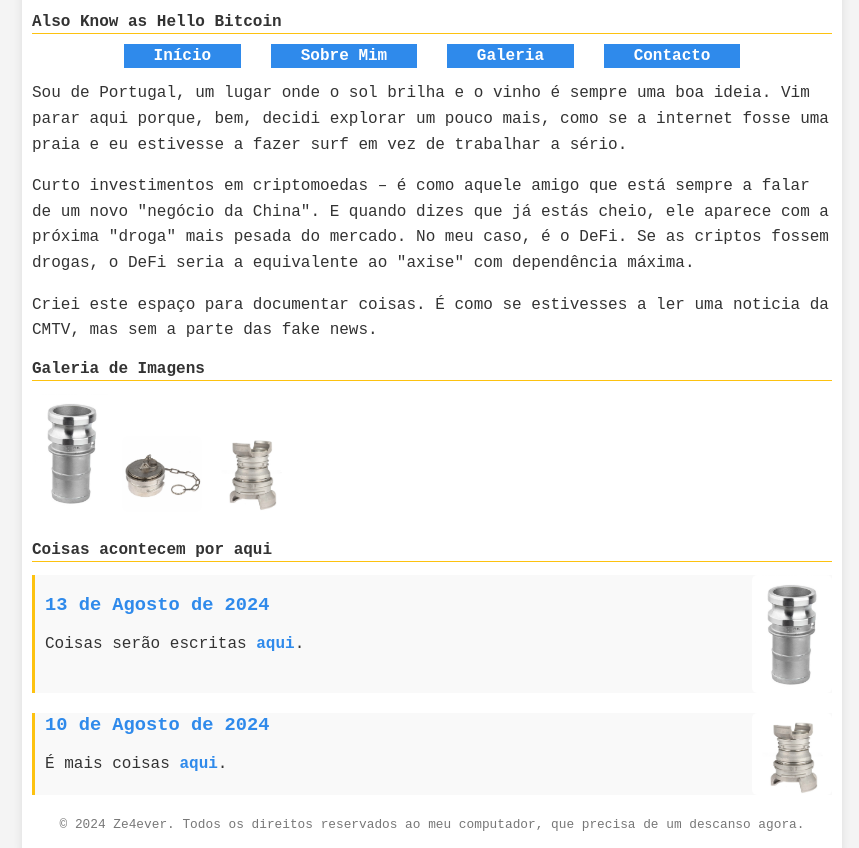
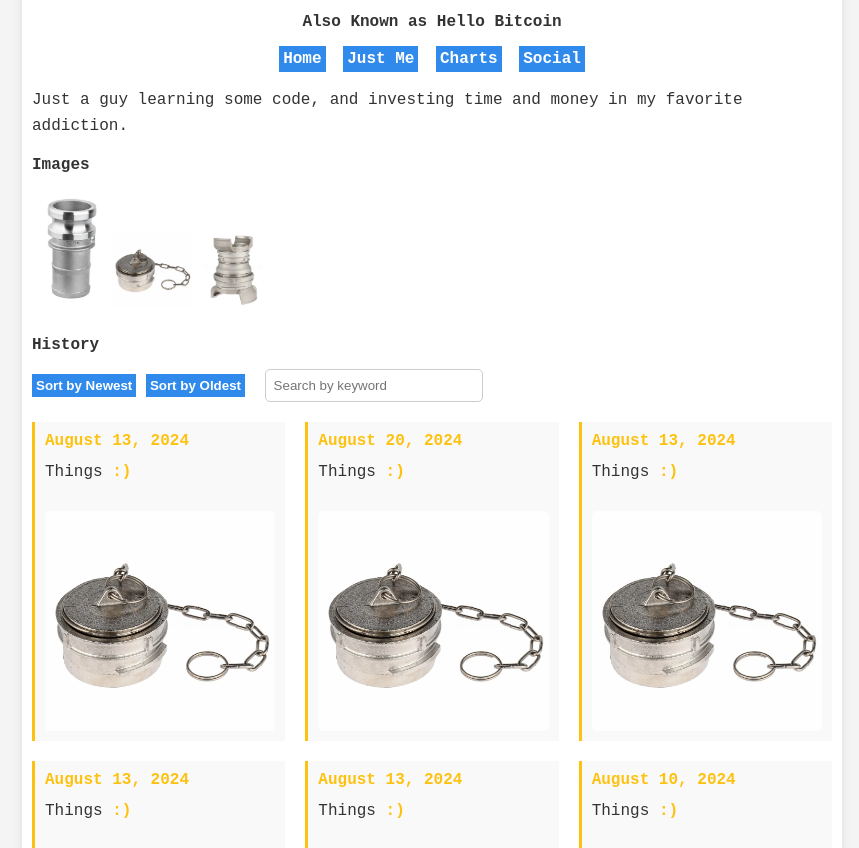
Before and after one commit to Ze4ever/ze4ever, a plain HTML site: page index.html in a window 1280 px wide. Shown: the part 56-904 px from the top of the page, without its empty margins (208-1067 px from the left). Drawn offline with Linux system fonts and the light colour scheme.

Commit message:
Add files via upload

```diff
--- a/index.html
+++ b/index.html
@@ -4,143 +4,93 @@
     <meta charset="UTF-8">
     <meta name="viewport" content="width=device-width, initial-scale=1.0">
     <title>Ze4ever</title>
-    <style>
-        body {
-            font-family: 'Courier New', Courier, monospace;
-            margin: 0;
-            padding: 0;
-            background-color: #f4f4f4;
-            color: #333;
-        }
-        .container {
-            max-width: 800px;
-            margin: 0 auto;
-            padding: 10px;
-            background-color: #fff;
-            border-radius: 8px;
-            box-shadow: 0 0 10px rgba(0, 0, 0, 0.1);
-        }
-        header {
-            text-align: center;
-            margin-bottom: 0px;
-        }
-        h1 {
-            color: #fdc210;
-            font-size: 1.5em;
-            text-align: center;
-        }
-        h2 {
-            color: #333;
-            font-size: 1em;
-            border-bottom: 1px solid #fdc210; /* Substituí 'dashed' por 'solid' */
-            padding-bottom: 2px;
-            text-align: left;
-        }
-        p {
-            line-height: 1.6;
-            margin-bottom: 1em;
-        }
-        footer {
-            text-align: center;
-            font-size: 0.8em;
-            color: #777;
-            margin-top: 20px;
-        }
-        .nav-buttons a {
-            text-decoration: none;
-            color: #fff;
-            background-color: #2f8aeb;
-            padding: 3px 30px; /* Aumentar a largura do padding para melhorar o espaçamento */
-            border-radius: 0px;
-            margin: 0 10px;
-            font-size: 1em;
-            font-weight: bold; /* Adiciona negrito ao texto */
-            transition: background-color 0.3s;
-        }
-        .nav-buttons a:hover {
-            background-color: #000000;
-        }
-        .gallery img {
-            max-width: 10%;
-            height: auto;
-            border-radius: 8px;
-            margin-bottom: 10px;
-        }
-        .diary-entry {
-            display: flex;
-            align-items: center;
-            border-left: 3px solid #fdc210;
-            padding-left: 10px;
-            margin-bottom: 20px;
-            background-color: #f9f9f9;
-            border-radius: 0px;
-        }
-        .diary-entry img {
-            width: 80px; /* Tamanho da foto */
-            height: auto;
-            border-radius: 5px;
-            margin-left: 10px;
-        }
-        .diary-entry-content {
-            flex: 1;
-        }
-        .diary-entry h3 {
-            margin: 0;
-            color: #333;
-        }
-        .diary-entry a {
-            color: #2f8aeb;
-            text-decoration: none;
-            font-weight: bold;
-        }
-        .diary-entry a:hover {
-            text-decoration: underline;
-        }
-    </style>
+    <!-- Link para o arquivo CSS externo -->
+    <link rel="stylesheet" href="styles.css">
 </head>
 <body>
     <div class="container">
+        <!-- Cabeçalho do site -->
         <header>
             <h1>Hello World</h1>
-            <h2>Also Know as Hello Bitcoin</h2>
-            <div class="nav-buttons">
-                <a href="index.html">Início</a>
-                <a href="sobre.html">Sobre Mim</a>
-                <a href="galeria.html">Galeria</a>
-                <a href="contacto.html">Contacto</a>
+            <h2>Also Known as Hello Bitcoin</h2>
+            <nav class="nav-buttons">
+                <!-- Links de navegação -->
+                <a href="index.html">Home</a>
+                <a href="sobre.html">Just Me</a>
+                <a href="galeria.html">Charts</a>
+                <a href="contacto.html">Social</a>
+            </nav>
         </header>
+
+        <!-- Seção de Introdução -->
         <section>
-            <p>Sou de Portugal, um lugar onde o sol brilha e o vinho é sempre uma boa ideia. Vim parar aqui porque, bem, decidi explorar um pouco mais, como se a internet fosse uma praia e eu estivesse a fazer surf em vez de trabalhar a sério.</p>
-            <p>Curto investimentos em criptomoedas – é como aquele amigo que está sempre a falar de um novo "negócio da China". E quando dizes que já estás cheio, ele aparece com a próxima "droga" mais pesada do mercado. No meu caso, é o DeFi. Se as criptos fossem drogas, o DeFi seria a equivalente ao "axise" com dependência máxima.</p>
-            <p>Criei este espaço para documentar coisas. É como se estivesses a ler uma noticia da CMTV, mas sem a parte das fake news.</p>
+            <p>Just a guy learning some code, and investing time and money in my favorite addiction.</p>
         </section>
+
+        <!-- Seção de Galeria -->
         <section class="gallery">
-            <h2>Galeria de Imagens</h2>
-            <img src="imagem1.jpg" alt="coisas">
-            <img src="imagem2.jpg" alt="coisas">
-            <img src="imagem3.jpg" alt="coisas">
+            <h2>Images</h2>
+            <div id="gallery-container"></div> <!-- Container para as imagens da galeria -->
         </section>
+
+        <!-- Seção do Diário -->
         <section class="diary">
-            <h2>Coisas acontecem por aqui</h2>
-            <div class="diary-entry">
-                <div class="diary-entry-content">
-                    <h3><a href="entrada1.html">13 de Agosto de 2024</a></h3>
-                    <p>Coisas serão escritas <a href="13082024.html">aqui</a>.</p>
+            <h2>History</h2>
+            <!-- Controles para ordenar e pesquisar entradas do diário -->
+            <div class="controls">
+                <button onclick="sortDiary('desc')">Sort by Newest</button>
+                <button onclick="sortDiary('asc')">Sort by Oldest</button>
+                <input type="text" id="searchKeyword" placeholder="Search by keyword" onkeyup="searchDiary()">
+            </div>
+            <div class="diary-section">
+                <div id="diary-entries" class="diary-entries">
+                    <!-- Entradas do diário -->
+                    <div class="diary-entry" data-date="2024-08-13" data-keywords="Things, 13">
+                        <div class="diary-entry-content">
+                            <h3><a href="13082024.html">August 13, 2024</a></h3>
+                            <p>Things <a href="13082024.html">:)</a></p>
+                        </div>
+                        <img src="imagem2.jpg" alt="coisas">
+                    </div>
+                    <!-- Repita o bloco acima para mais entradas do diário -->
+                    <div class="diary-entry" data-date="2024-08-20" data-keywords="Things, 20">
+                        <div class="diary-entry-content">
+                            <h3><a href="13082024.html">August 20, 2024</a></h3>
+                            <p>Things <a href="13082024.html">:)</a></p>
+                        </div>
+                        <img src="imagem2.jpg" alt="coisas">
+                    </div>
+                                        <!-- Repita o bloco acima para mais entradas do diário -->
+                                        <div class="diary-entry" data-date="2024-08-13" data-keywords="Things, 13">
+                                            <div class="diary-entry-content">
+                                                <h3><a href="13082024.html">August 13, 2024</a></h3>
+                                                <p>Things <a href="13082024.html">:)</a></p>
+                                            </div>
+                                            <img src="imagem2.jpg" alt="coisas">
+                                        </div>
+                    <!-- Repita o bloco acima para mais entradas do diário -->
+                    <div class="diary-entry" data-date="2024-08-13" data-keywords="Things, 13">
+                        <div class="diary-entry-content">
+                            <h3><a href="13082024.html">August 13, 2024</a></h3>
+                            <p>Things <a href="13082024.html">:)</a></p>
+                        </div>
+                        <img src="imagem2.jpg" alt="coisas">
+                    </div>
                 </div>
-                <img src="imagem1.jpg" alt="coisas">
             </div>
-            <div class="diary-entry">
-                <div class="diary-entry-content">
-                    <h3><a href="entrada2.html">10 de Agosto de 2024</a></h3>
-                    <p>É mais coisas <a href="10082024.html">aqui</a>.</p>
-                </div>
-                <img src="imagem3.jpg" alt="coisas">
-            </div>
-            <!-- Adiciona mais entradas conforme necessário -->
         </section>
+        <!-- Botão para voltar ao início -->
+        <button id="backToTopBtn" onclick="scrollToTop()">
+            <img src="arrows.png" alt="Back to Top">
+        </button>
+
+        <!-- Rodapé do site -->
         <footer>
             <p>&copy; 2024 Ze4ever. Todos os direitos reservados ao meu computador, que precisa de um descanso agora.</p>
         </footer>
     </div>
+
+    <!-- Link para o arquivo JavaScript externo -->
+    <script src="scripts.js"></script>
 </body>
 </html>
--- /dev/null
+++ b/scripts.js
@@ -0,0 +1,102 @@
+document.addEventListener("DOMContentLoaded", function () {
+    // Dados das imagens da galeria
+    const galleryImages = [
+        { src: "imagem1.jpg", alt: "coisas" },
+        { src: "imagem2.jpg", alt: "coisas" },
+        { src: "imagem3.jpg", alt: "coisas" }
+    ];
+
+    // Dados das entradas do diário
+    const diaryEntries = [
+        { date: "August 13, 2024", link: "13082024.html", description: "Things", imgSrc: "imagem2.jpg", keywords: "Things, 13" },
+        { date: "August 10, 2024", link: "10082024.html", description: "Things", imgSrc: "imagem2.jpg", keywords: "Things, 10" }
+        // Adicione mais entradas conforme necessário
+    ];
+
+    // Função para renderizar a galeria
+    function renderGallery() {
+        const galleryContainer = document.getElementById('gallery-container');
+        galleryImages.forEach(image => {
+            const imgElement = document.createElement('img');
+            imgElement.src = image.src;
+            imgElement.alt = image.alt;
+            galleryContainer.appendChild(imgElement);
+        });
+    }
+
+    // Função para renderizar as entradas do diário
+    function renderDiaryEntries() {
+        const diaryContainer = document.getElementById('diary-entries');
+        diaryEntries.forEach(entry => {
+            const diaryDiv = document.createElement('div');
+            diaryDiv.className = 'diary-entry';
+            diaryDiv.setAttribute('data-date', entry.date);
+            diaryDiv.setAttribute('data-keywords', entry.keywords);
+            diaryDiv.innerHTML = `
+                <div class="diary-entry-content">
+                    <h3><a href="${entry.link}">${entry.date}</a></h3>
+                    <p>${entry.description} <a href="${entry.link}">:)</a></p>
+                </div>
+                <img src="${entry.imgSrc}" alt="coisas">
+            `;
+            diaryContainer.appendChild(diaryDiv);
+        });
+    }
+
+    // Renderiza a galeria e as entradas do diário
+    renderGallery();
+    renderDiaryEntries();
+});
+
+// Função para ordenar as entradas do diário por data
+function sortDiary(order) {
+    const diaryEntries = document.querySelectorAll('.diary-entry');
+    const diaryContainer = document.getElementById('diary-entries');
+
+    // Converter NodeList para array
+    const entriesArray = Array.from(diaryEntries);
+
+    // Ordenar o array com base no atributo data-date
+    entriesArray.sort((a, b) => {
+        const dateA = new Date(a.getAttribute('data-date'));
+        const dateB = new Date(b.getAttribute('data-date'));
+        return order === 'asc' ? dateA - dateB : dateB - dateA;
+    });
+
+    // Reordenar as entradas no container
+    diaryContainer.innerHTML = '';
+    entriesArray.forEach(entry => diaryContainer.appendChild(entry));
+}
+
+// Função para pesquisar entradas por palavra-chave
+function searchDiary() {
+    const keyword = document.getElementById('searchKeyword').value.toLowerCase();
+    const diaryEntries = document.querySelectorAll('.diary-entry');
+
+    diaryEntries.forEach(entry => {
+        const keywords = entry.getAttribute('data-keywords').toLowerCase();
+        entry.style.display = keywords.includes(keyword) ? 'flex' : 'none';
+    });
+}
+
+// Mostrar ou esconder o botão de "Voltar ao Início"
+window.onscroll = function() {
+    toggleBackToTopButton();
+};
+
+function toggleBackToTopButton() {
+    const btn = document.getElementById('backToTopBtn');
+    if (document.body.scrollTop > 20 || document.documentElement.scrollTop > 20) {
+        btn.style.display = "block";
+    } else {
+        btn.style.display = "none";
+    }
+}
+
+// Função para rolar a página de volta ao topo
+function scrollToTop() {
+    window.scrollTo({
+        top: 0,
+        behavior: 'smooth'
+    });
+}
--- /dev/null
+++ b/styles.css
@@ -0,0 +1,186 @@
+body {
+    font-family: 'Courier New', Courier, monospace;
+    margin: 0;
+    padding: 0;
+    background-color: #f4f4f4;
+    color: #333;
+}
+
+.container {
+    max-width: 800px;
+    margin: 0 auto;
+    padding: 10px;
+    background-color: #fff;
+    border-radius: 8px;
+    box-shadow: 0 0 10px rgba(0, 0, 0, 0.1);
+}
+
+header {
+    text-align: center;
+    margin-bottom: 0;
+}
+
+h1 {
+    color: #fdc210;
+    font-size: 1.5em;
+}
+
+h2 {
+    color: #333;
+    font-size: 1em;
+    padding-bottom: 2px;
+}
+
+h4 {
+    color: #333;
+    font-size: 1em;
+    border-bottom: 1px solid #fdc210;
+    padding-bottom: 2px;
+}
+
+p {
+    line-height: 1.6;
+    margin-bottom: 1em;
+}
+
+footer {
+    text-align: center;
+    font
+}
+.nav-buttons a {
+    text-decoration: none;
+    color: #fff;
+    background-color: #2f8aeb;
+    padding: 4px 4px; /* Maior padding para um visual de botão */
+    border-radius: 0px; /* Arredondar os botões */
+    margin: 0 4px;
+    font-size: 1em;
+    font-weight: bold;
+    transition: background-color 0.3s;
+    display: inline-block; /* Garante que os botões tenham o formato correto */
+}
+
+.nav-buttons a:hover {
+    background-color: #000000;
+}
+
+.gallery img {
+    width: 10%; /* Reduz o tamanho das imagens para 30% da largura do contêiner pai */
+    height: auto;
+    border-radius: 8px;
+    margin-bottom: 10px;
+}
+
+.diary-section {
+    display: flex;
+    justify-content: space-between;
+    align-items: flex-start;
+    margin-top: 20px;
+}
+
+.diary-entry img {
+    width: 100%;
+    height: auto;
+    border-radius: 5px;
+    margin-top: 10px;
+}
+
+.controls {
+    display: right;
+    gap: 1px;
+}
+
+.diary {
+    flex-basis: 100%; /* 70% da largura para o grid do diário */
+}
+
+.diary-entry {
+    display: flex;
+    flex-direction: column;
+    align-items: flex-start;
+    border-left: 3px solid #fdc210;
+    padding: 10px;
+    background-color: #f9f9f9;
+    border-radius: 0px;
+}
+
+.diary-entry-content {
+    flex: 1;
+}
+
+#diary-entries {
+    display: grid;
+    grid-template-columns: repeat(3, 1fr); /* 3 colunas de tamanho igual */
+    gap: 20px; /* Espaçamento entre os itens */
+}
+
+.diary-entry h3 {
+    margin: 0;
+    color: #333;
+    font-size: 1em; /* Ajuste o tamanho da fonte para caber melhor no grid */
+}
+
+.diary-entry p {
+    margin-top: 10px;
+}
+
+.diary-entry a {
+    color: #fdc210;
+    text-decoration: none;
+    font-weight: bold;
+}
+
+.diary-entry-content a:hover {
+    background-color: #333333;
+    transition: background-color 0.3s;
+}
+
+button {
+    background-color: #2f8aeb;
+    color: #fff;
+    border: none;
+    padding: 4px 4px;
+    margin: 0px;
+    border-radius: 0px;
+    cursor: pointer;
+    font-weight: bold;
+}
+
+button:hover {
+    background-color: #000000;
+}
+
+#searchKeyword {
+    padding: 8px;
+    border: 1px solid #ccc;
+    border-radius: 5px;
+    margin-left: 10px;
+    width: 200px;
+}
+
+#backToTopBtn {
+    position: fixed;
+    bottom: 20px;
+    right: 20px;
+    background-color: transparent; /* Fundo transparente */
+    border: none;
+    cursor: pointer;
+    display: none; /* Oculto por padrão */
+    padding: 0; /* Remove o padding para a imagem se ajustar melhor */
+    width: 50px; /* Largura do botão */
+    height: 50px; /* Altura do botão */
+    overflow: hidden; /* Garante que a imagem não ultrapasse os limites do botão */
+    text-align: center; /* Centraliza a imagem dentro do botão */
+}
+
+#backToTopBtn img {
+    width: 100%; /* Ajusta a largura da imagem para preencher o botão */
+    height: auto; /* Mantém a proporção da imagem */
+    transform: rotate(-90deg); /* Rotaciona a imagem em 90 graus */
+    transform-origin: center; /* Mantém a rotação centrada */
+}
+
+#backToTopBtn:hover {
+    /* Se desejar adicionar algum efeito ao passar o mouse */
+    opacity: 0.3; /* Reduz um pouco a opacidade quando o mouse está sobre o botão */
+}
```
Also changed, not shown: arrows.png (added).
